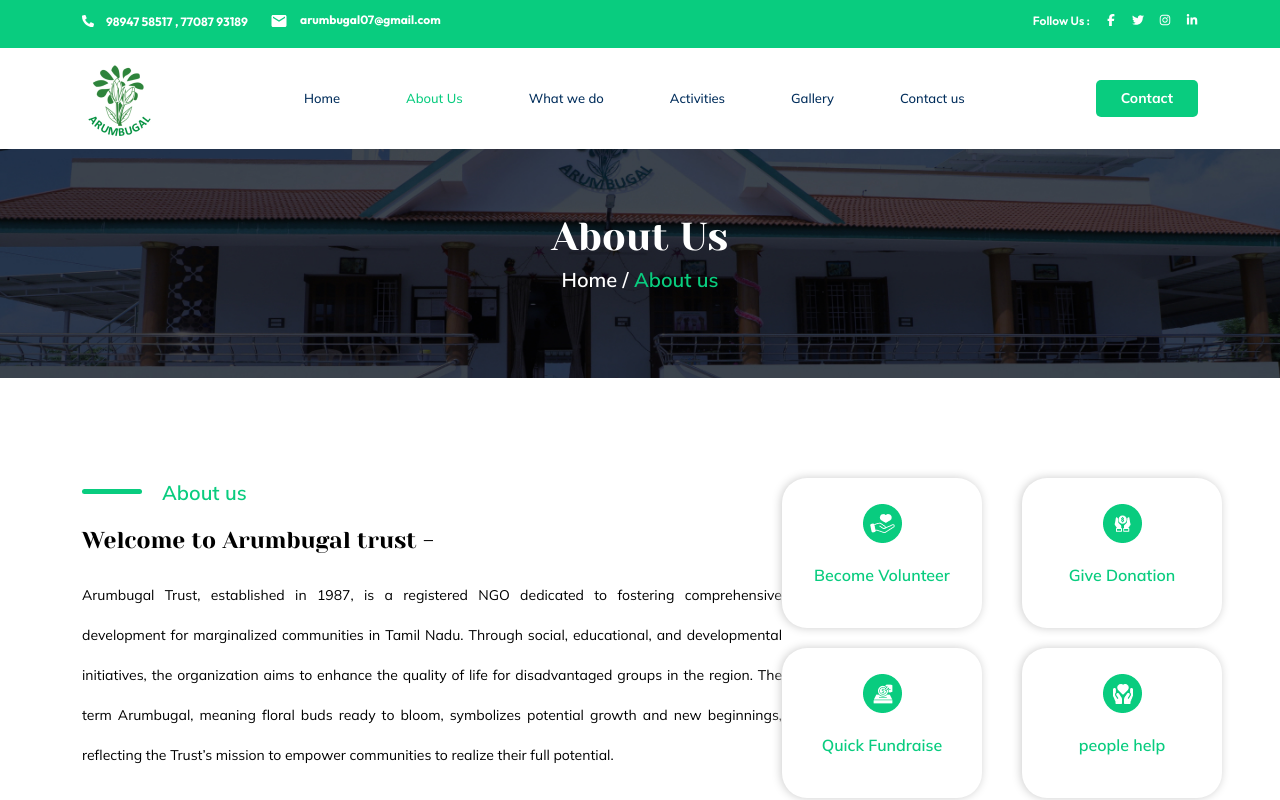
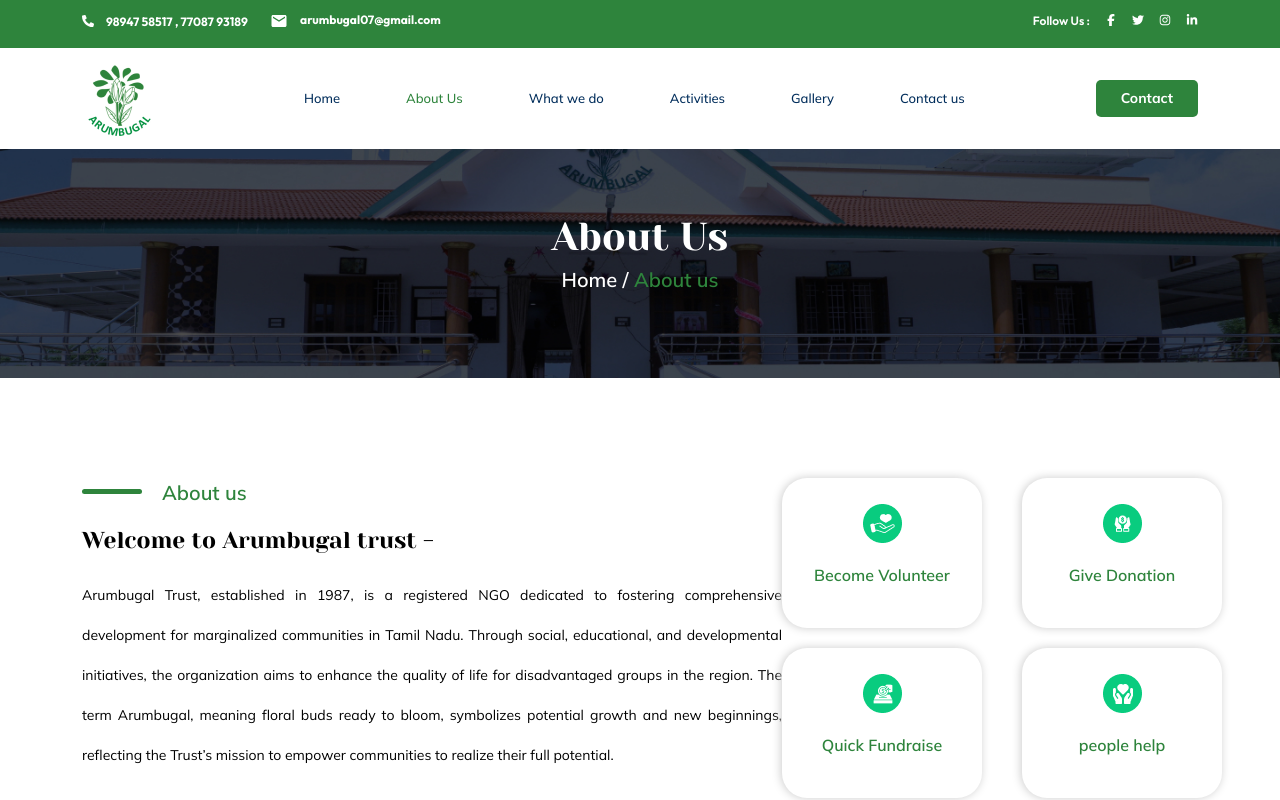
Before and after one commit to Ilyas73-hue/arumbugal, a React (Create React App) app: page /about in a window 1280 px wide. Shown: the top 800 px of the page. Built offline with nearby package versions, Linux system fonts and the light colour scheme.

Commit message:
colour blindness issue

```diff
--- a/src/component/About/About.css
+++ b/src/component/About/About.css
@@ -6,7 +6,7 @@
 /* import main things */
 
 :root {
-  --primary-color: #09cc7f;
+  --primary-color: #2E843C;
   --color: #ffffff;
   --font: "Outfit", sans-serif;
   --font1: "Mulish", sans-serif;
--- a/src/component/Activities/Activities.css
+++ b/src/component/Activities/Activities.css
@@ -6,7 +6,7 @@
 /* import main things */
 
 :root {
-  --primary-color: #09cc7f;
+  --primary-color: #2E843C;
   --color: #ffffff;
   --font: "Outfit", sans-serif;
   --font1: "Mulish", sans-serif;
--- a/src/component/Contact/Contact.css
+++ b/src/component/Contact/Contact.css
@@ -6,7 +6,7 @@
 /* import main things */
 
 :root {
-  --primary-color: #09cc7f;
+  --primary-color: #2E843C;
   --color: #ffffff;
   --font: "Outfit", sans-serif;
   --font1: "Mulish", sans-serif;
--- a/src/component/First_Navbar/First_Navbar.css
+++ b/src/component/First_Navbar/First_Navbar.css
@@ -5,7 +5,7 @@
 /* import main things */
 
 :root{
-    --primary-color: #09CC7F;
+    --primary-color: #2E843C;
     --color: #FFFFFF;
     --font: "Outfit", sans-serif;
 }
--- a/src/component/Footer/Footer.css
+++ b/src/component/Footer/Footer.css
@@ -6,7 +6,7 @@
 /* import main things */
 
 :root {
-  --primary-color: #09cc7f;
+  --primary-color: #2E843C;
   --color: #ffffff;
   --font: "Outfit", sans-serif;
   --font1: "Mulish", sans-serif;
--- a/src/component/Home/Home.css
+++ b/src/component/Home/Home.css
@@ -5,8 +5,10 @@
 @import url("https://fonts.googleapis.com/css2?family=Mulish:ital,wght@0,200..1000;1,200..1000&family=Oswald:wght@200..700&family=Yeseva+One&display=swap");
 /* import main things */
 
+/* #09cc7f */
+
 :root {
-  --primary-color: #09cc7f;
+  --primary-color: #2E843C;
   --color: #ffffff;
   --font: "Outfit", sans-serif;
   --font1: "Mulish", sans-serif;
--- a/src/component/Navbar/Navbar.css
+++ b/src/component/Navbar/Navbar.css
@@ -5,7 +5,7 @@
 /* import main things */
 
 :root{
-    --primary-color: #09CC7F;
+    --primary-color: #2E843C;
     --color: #FFFFFF;
     --font: "Outfit", sans-serif;
     --font1: "Mulish", sans-serif;
--- a/src/component/What_we_do/what_we_do.css
+++ b/src/component/What_we_do/what_we_do.css
@@ -8,7 +8,7 @@
 /* import main things */
 
 :root {
-  --primary-color: #09cc7f;
+  --primary-color: #2E843C;
   --color: #ffffff;
   --font: "Outfit", sans-serif;
   --font1: "Mulish", sans-serif;
```
